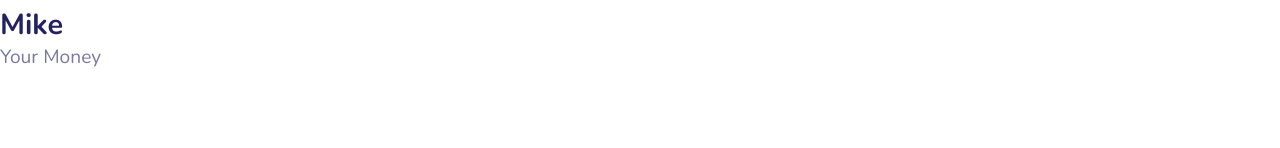
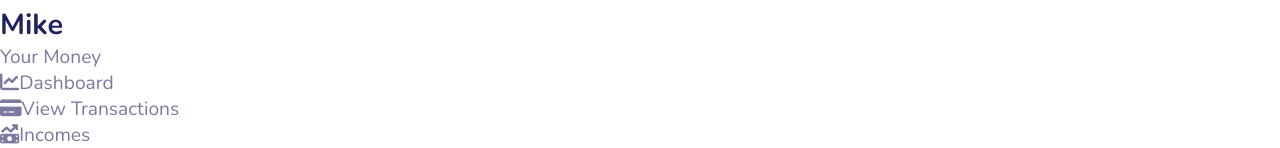
Before and after one commit to alka485/Expense_Tracker_App, a React (Vite) app in the folder frontend/: page / in a window 1280 px wide. Shown: the part 1362-1510 px from the top of the page. Before the commit the page ends 1432 px from the top, so only its background shows below. Built offline with nearby package versions, Linux system fonts and the light colour scheme.

Commit message:
modification saved

```diff
--- a/frontend/src/components/Navigation.jsx
+++ b/frontend/src/components/Navigation.jsx
@@ -2,7 +2,7 @@
 import React from 'react'
 import styled from 'styled-components'
 import avatar from '../img/avatar.png'
-
+import { menuItems } from '../utils/menuItems'
 
 const NavStyled = styled.div`
 
@@ -18,6 +18,18 @@ const Navigation = () => {
                 <p>Your Money</p>
             </div>
         </div>
+        <ul className="menu-items">
+          {menuItems.map((item) => {
+            return <li
+                   key={item.id}
+
+            >
+            {item.icon}
+            <span>{item.title}</span>
+
+            </li>
+          })}
+        </ul>
 
     </NavStyled>
   )
--- a/frontend/src/styles/GlobalStyle.jsx
+++ b/frontend/src/styles/GlobalStyle.jsx
@@ -27,6 +27,7 @@ export const GlobalStyle = createGlobalStyle`
 
     h1, h2, h3, h4, h5, h6{
         color: var(--primary-color);
+
     }
 
     .error{
--- a/frontend/src/styles/Layout.jsx
+++ b/frontend/src/styles/Layout.jsx
@@ -5,6 +5,7 @@ export const MainLayout = styled.div`
     height: 100%;
     display: flex;
     gap: 2rem;
+
 `;
 
 export const InnerLayout = styled.div`
--- a/frontend/src/utils/Icons.jsx
+++ b/frontend/src/utils/Icons.jsx
@@ -1,3 +1,6 @@
+/* eslint-disable no-unused-vars */
+import React from "react"
+
 export const dashboard = <i className="fa-solid fa-chart-line"></i>
 export const transactions = <i className="fa-solid fa-credit-card"></i>
 export const categories = <i className="fa-solid fa-tags"></i>
```
